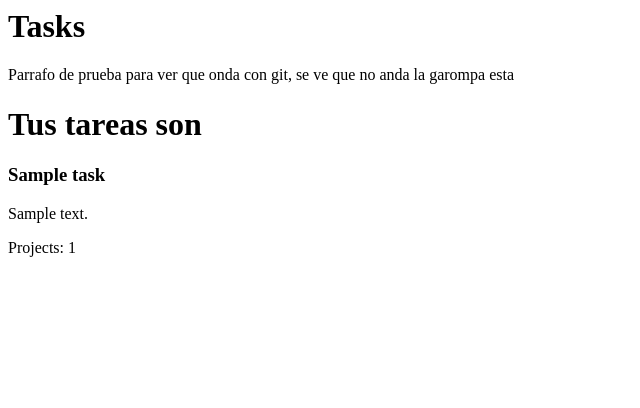
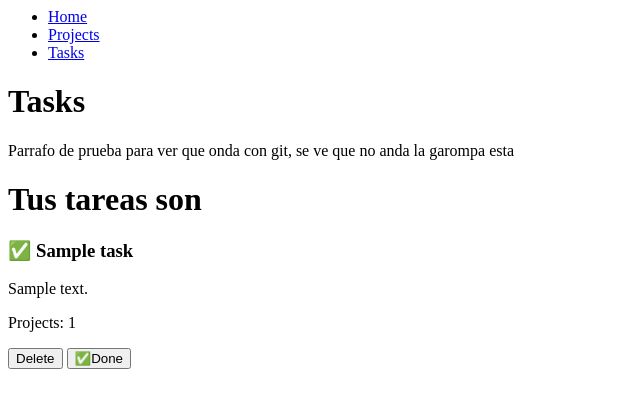
Before and after one commit to Anibal-99/taksApp-django, a Django app: page /tasks/ in a window 1280 px wide. Shown: the top 408 px of the page, without its empty margins (0-640 px from the left). Run offline with Django 4.2, Linux system fonts and the light colour scheme; tables that the repository leaves empty hold one stand-in row (values such as "Sample post").

Commit message:
segundo commit

```diff
--- a/myApp/models.py
+++ b/myApp/models.py
@@ -1,3 +1,4 @@
+from email.policy import default
 from unittest.util import _MAX_LENGTH
 from django.db import models
 from django.conf import settings
@@ -14,6 +15,7 @@ class Task(models.Model):
     title= models.CharField(max_length=200)
     descripcion=models.TextField()
     project=models.ForeignKey(Project, on_delete=models.CASCADE)
+    done= models.BooleanField(default=False)
 
     def __str__(self):
         return self.title + ' - ' + self.project.name
--- /dev/null
+++ b/myApp/templates/base.html
@@ -0,0 +1,17 @@
+<nav>
+    <ul>
+        <li>
+            <a href="/">Home</a>
+        </li>
+        <li>
+            <a href="/projects">Projects</a>
+        </li>
+        <li>
+            <a href="/tasks">Tasks</a>
+        </li>
+    </ul>
+</nav>
+
+{% block content %}
+
+{% endblock content %}
--- a/myApp/templates/index.html
+++ b/myApp/templates/index.html
@@ -1,2 +1,6 @@
+{% extends 'base.html' %}
+
+{% block content %}
 <h1>{{title}}</h1>
 <p>Texto de ejemplo para el cursito de django desde cero</p>
+{% endblock  %}
--- a/myApp/templates/projects.html
+++ b/myApp/templates/projects.html
@@ -1,3 +1,6 @@
+{% extends 'base.html' %}
+
+{% block content %}
 <h1>Projects</h1>
 
 {%for project in projects%}
@@ -7,3 +10,4 @@
 </div>
 
 {%endfor%}
+{% endblock content %}
--- a/myApp/templates/tasks.html
+++ b/myApp/templates/tasks.html
@@ -1,11 +1,22 @@
+
+
+{% extends 'base.html' %}
+{% block content %}
 <h1>Tasks</h1>
 
 <p>Parrafo de prueba para ver que onda con git, se ve que no anda la garompa esta</p>
 <p>
     <h1>Tus tareas son</h1>
     {% for task in tasks %}
-    <h3>{{task.title}}</h3>
+    <h3>{% if task.done == False %} 🕑 {% else %} ✅ {% endif %} {{task.title}} </h3>
     <p>{{task.descripcion}}</p>
     <p>Projects: {{task.project.id}}</p>
+    <button>
+        Delete
+    </button>
+    <button>
+        ✅Done
+    </button>
     {% endfor %}
 </p>
+{% endblock content %}
```
Also changed, not shown: myApp/migrations/0003_post.py (added), myApp/migrations/0004_task_done.py (added).
